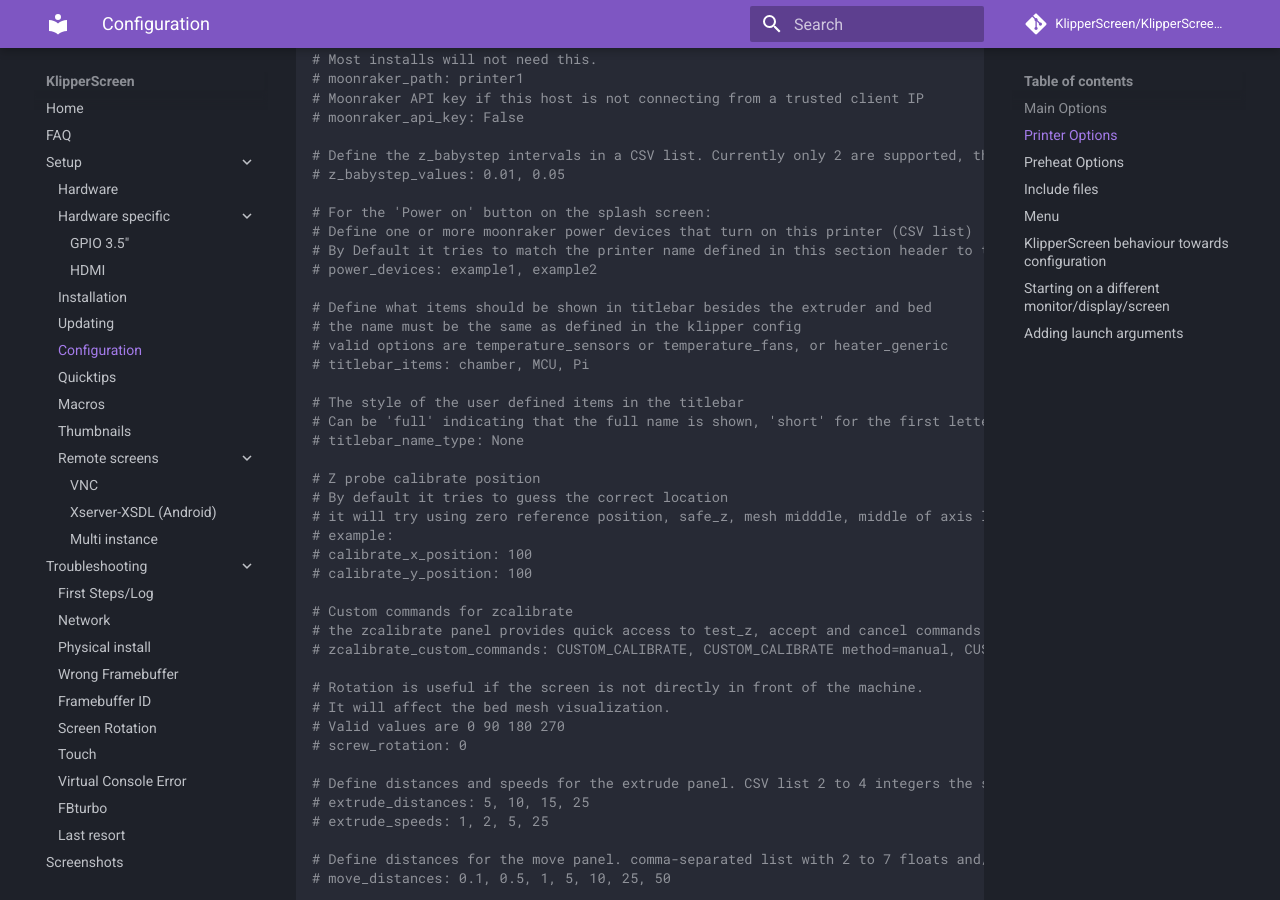
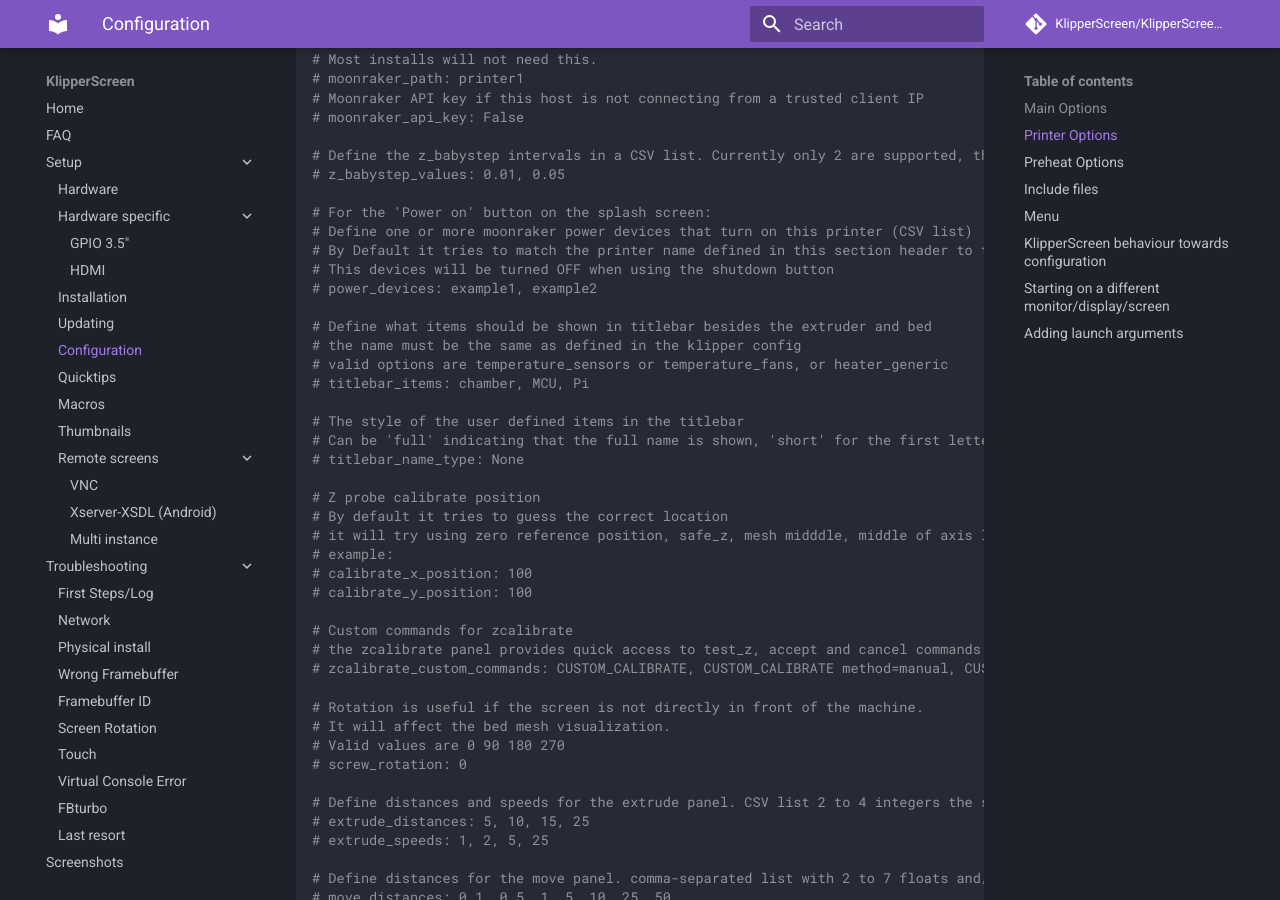
Before and after one commit to Guilouz/KlipperScreen-Flsun-S1, an MkDocs documentation site: the page built from docs/Configuration.md, in a window 1280 px wide and 900 px high, scrolled down 1482 px. Built offline with MkDocs 1.6.1 and Material for MkDocs 9.7.7, drawn with Linux system fonts in a browser that asks for light colours; comment, search, counter and statistics services are not loaded.

Commit message:
docs: add info about power_devices turn off on shutdown

```diff
--- a/docs/Configuration.md
+++ b/docs/Configuration.md
@@ -68,6 +68,7 @@
 # For the 'Power on' button on the splash screen:
 # Define one or more moonraker power devices that turn on this printer (CSV list)
 # By Default it tries to match the printer name defined in this section header to the moonraker power device name.
+# This devices will be turned OFF when using the shutdown button
 # power_devices: example1, example2
 
 # Define what items should be shown in titlebar besides the extruder and bed
```
